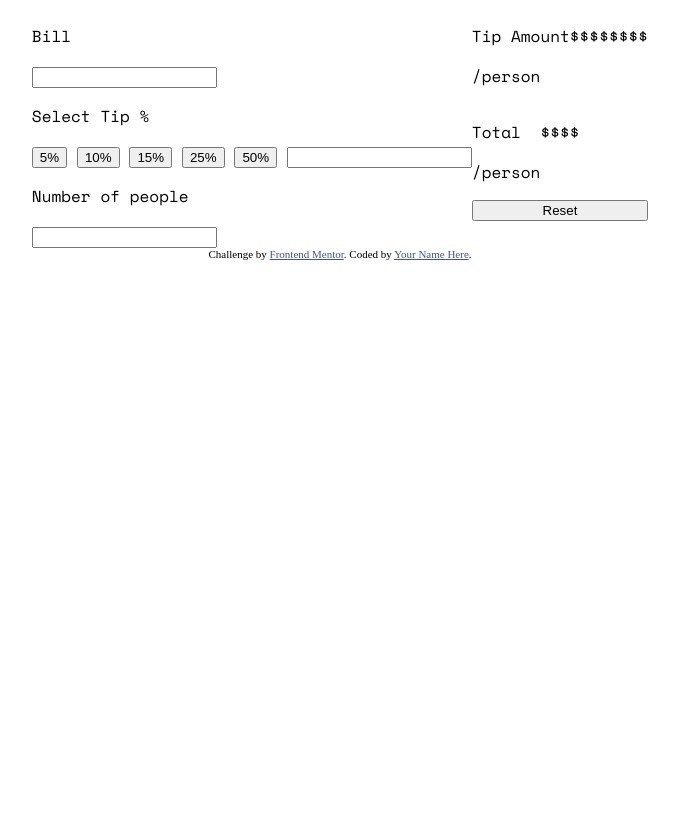
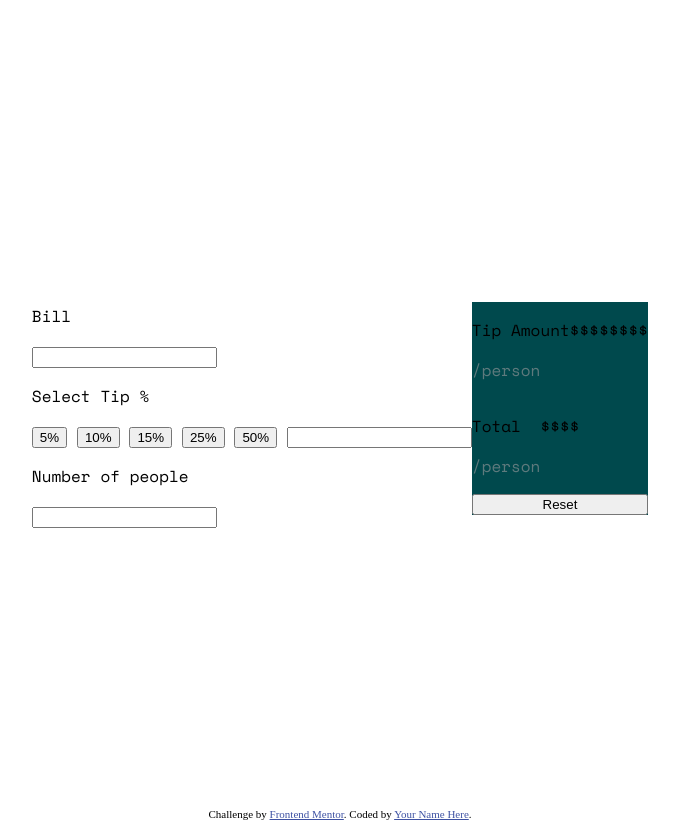
Before and after one commit to xarmatis/tip-calc, a plain HTML site: page tip-calculator-app-main/tip-calculator-app-main/index.html in a window 1280 px wide. Shown: the whole page, without its empty margins (300-979 px from the left). Before the commit the page ends 800 px from the top, so only its background shows below. Drawn offline with nearby package versions, Linux system fonts and the light colour scheme.

Commit message:
added some colors

```diff
--- a/tip-calculator-app-main/tip-calculator-app-main/index.html
+++ b/tip-calculator-app-main/tip-calculator-app-main/index.html
@@ -59,15 +59,15 @@
       <div class ="tip-amount">
         <div class = "text">
           <P>Tip Amount</P>
-          <p>/person</p>
+          <p id = "person">/person</p>
         </div>
         <p>$$$$$$$$</p>
       </div>
 
       <div class="total">
         <div class="text">
-          <p>Total</p>
-          <p>/person</p>
+          <p id = "text-total">Total</p>
+          <p id = "person">/person</p>
         </div>
         <p>$$$$</p>
       </div>
--- a/tip-calculator-app-main/tip-calculator-app-main/styles.css
+++ b/tip-calculator-app-main/tip-calculator-app-main/styles.css
@@ -2,7 +2,9 @@
     display: flex;
     flex-direction: row;
     font-family: 'Space Mono', monospace;
+    align-items: center;
     justify-content: center;
+    height: 100vh;
 }
 
 
@@ -17,6 +19,7 @@
 .right {
     display: flex;
     flex-direction: column;
+    background-color: hsl(183, 100%, 15%);
 
 }
 
@@ -33,3 +36,13 @@
     display: flex;
     flex-direction: row;
 }
+
+
+
+
+
+
+
+#person {
+    color: hsl(186, 14%, 43%);
+}
```
